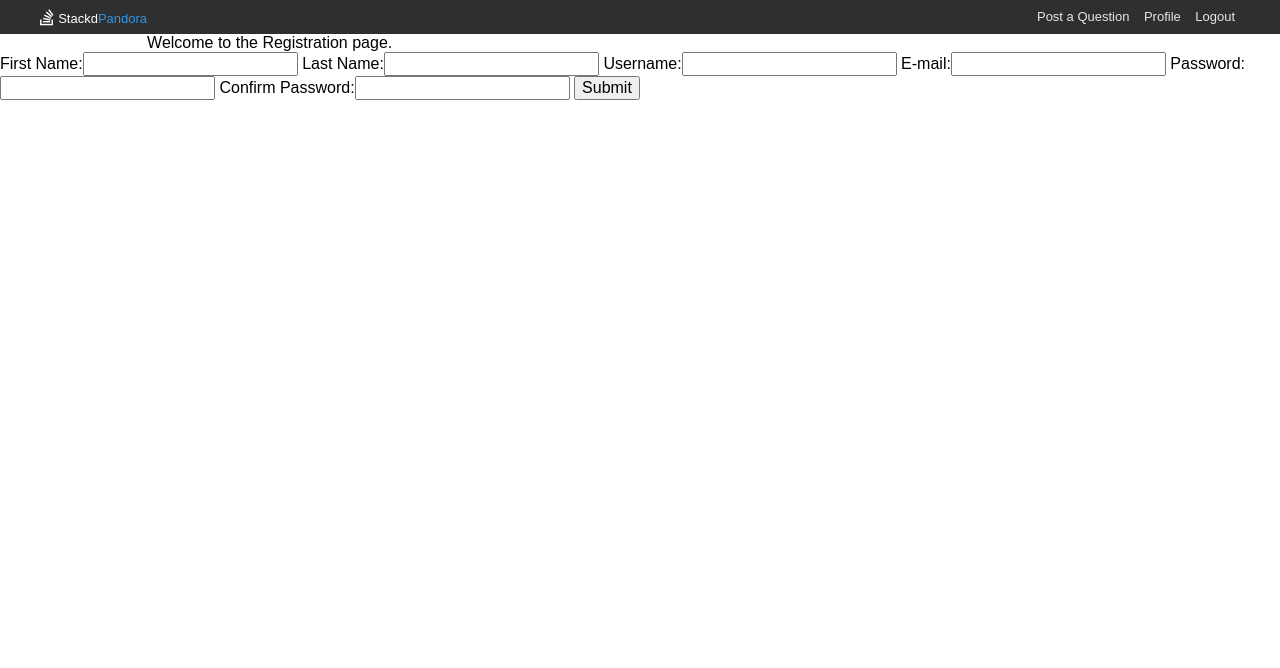
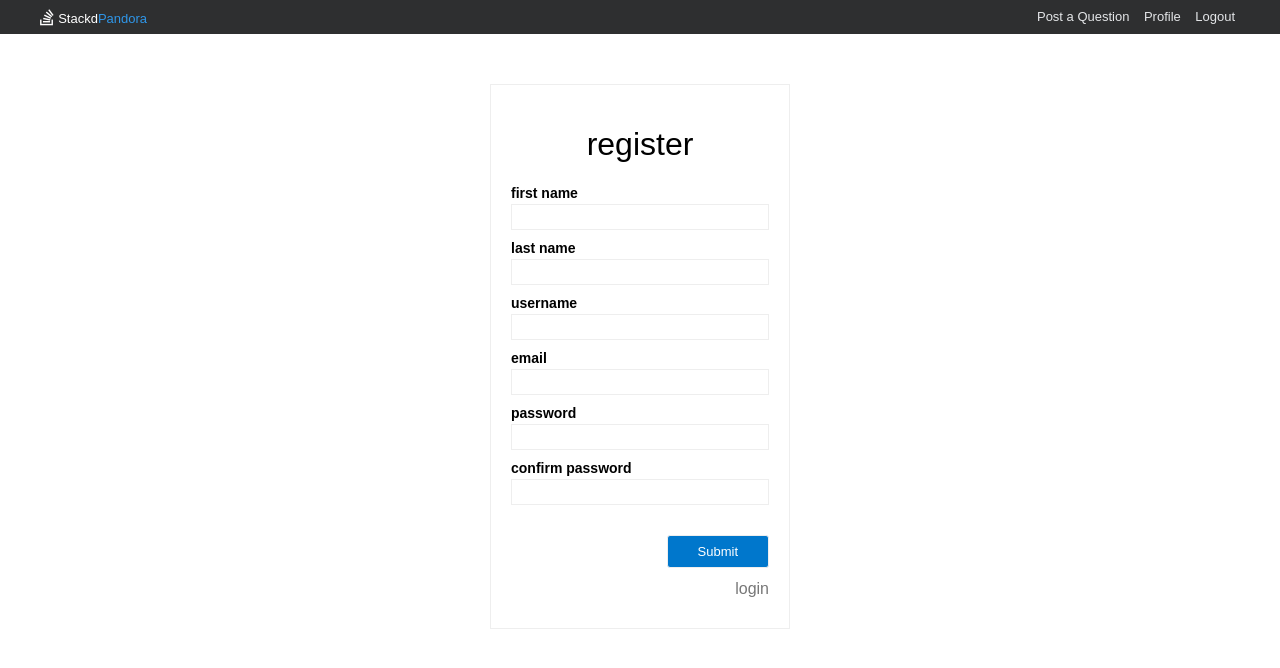
Before and after one commit to halfpete/stackd, a Django app: page /register/ in a window 1280 px wide. Shown: the top 668 px of the page. Run offline with Django 3.2, Linux system fonts and the light colour scheme; parts of the project's set-up code (start-up, migrations or seed data) failed here and were passed over.

Commit message:
styled registration page

```diff
--- a/stackd/templates/overflow/register.html
+++ b/stackd/templates/overflow/register.html
@@ -1,17 +1,38 @@
 {% extends 'overflow/base.html' %}
 
 {% block content %}
-
-Welcome to the Registration page.<br>
-
-
-<form action="register" method="post">
-    {% csrf_token %}
-
-    {{ form  }}
-    <input type="submit" value="Submit"/>
-
-</form>
-
-
+<div id="login" class="grid cf">
+	<form action="register" method="post">
+		<h1>register</h1>
+	    {% csrf_token %}
+	    <div class="input-wrapper">
+	    	<h3>first name</h3>
+	    	<input type="text" name="first_name">
+	    </div>
+	    <div class="input-wrapper">
+	    	<h3>last name</h3>
+	    	<input type="text" name="last_name">
+	    </div>
+	    <div class="input-wrapper">
+	    	<h3>username</h3>
+	    	<input type="text" name="username">
+	    </div>
+	    <div class="input-wrapper">
+	    	<h3>email</h3>
+	    	<input type="text" name="email">
+	    </div>
+	    <div class="input-wrapper">
+	    	<h3>password</h3>
+	    	<input type="text" name="password">
+	    </div>
+	    <div class="input-wrapper">
+	    	<h3>confirm password</h3>
+	    	<input type="text" name="confirm_password">
+	    </div>
+	    <input type="submit" value="Submit"/>
+	    <div class="input-wrapper">
+			<a id="register" href="/login">login</a>
+		</div>
+	</form>
+</div>
 {% endblock %}
```
